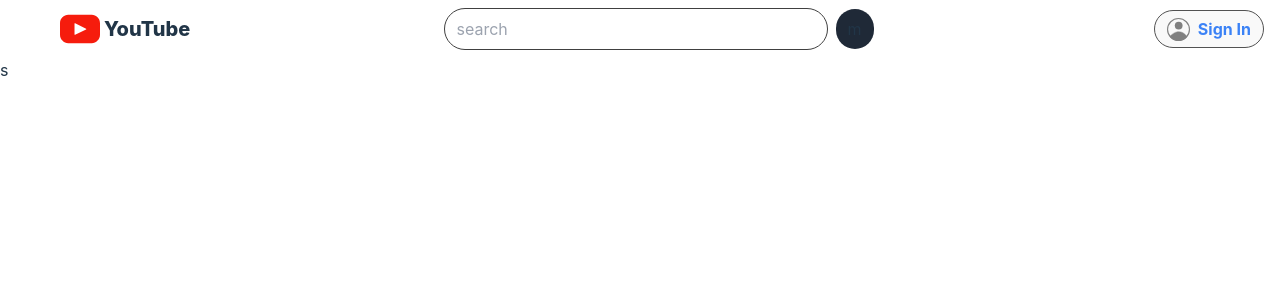
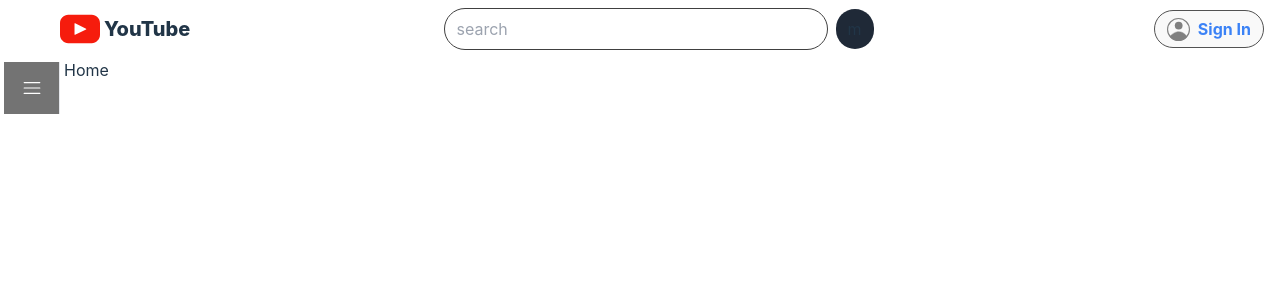
Before and after one commit to Naufalabdulla/youtube-clone, a React (Vite) app: page / in a window 1280 px wide. Both pictures are taken after a click on the picture 34 px from the left and 29 px from the top of the page. Shown: the top 300 px of the page. Built offline with nearby package versions, Linux system fonts and the light colour scheme.

Commit message:
a wierd changes

```diff
--- a/src/views/layouts/Default.jsx
+++ b/src/views/layouts/Default.jsx
@@ -40,8 +40,14 @@
       </nav>
 
       <div className='flex'>
-        {sidebar ?<div>sidebar</div> : <div>s</div>}
-        {/* <Outlet /> */}
+        {sidebar ?<div>sidebar</div> :
+        <div className=' bg-slate-800 w-14 border-r m-1'>
+          <div className='py-5 w-full flex justify-center bg-neutral-500'>
+          <img className='' src="./assets/hamburg-002.svg" alt="" />
+          {/* <p className='text-xs'>home</p> */}
+          </div>
+        </div>}
+        <Outlet />
       </div>
     </>
   )
--- a/tailwind.config.js
+++ b/tailwind.config.js
@@ -3,6 +3,7 @@
   content: [
     './index.html',
     './src/**/*.{js,ts,jsx,tsx}',
+    './public/**/*.{svg}',
   ],
   theme: {
     extend: {},
```
Also changed, not shown: public/assets/person.svg.
